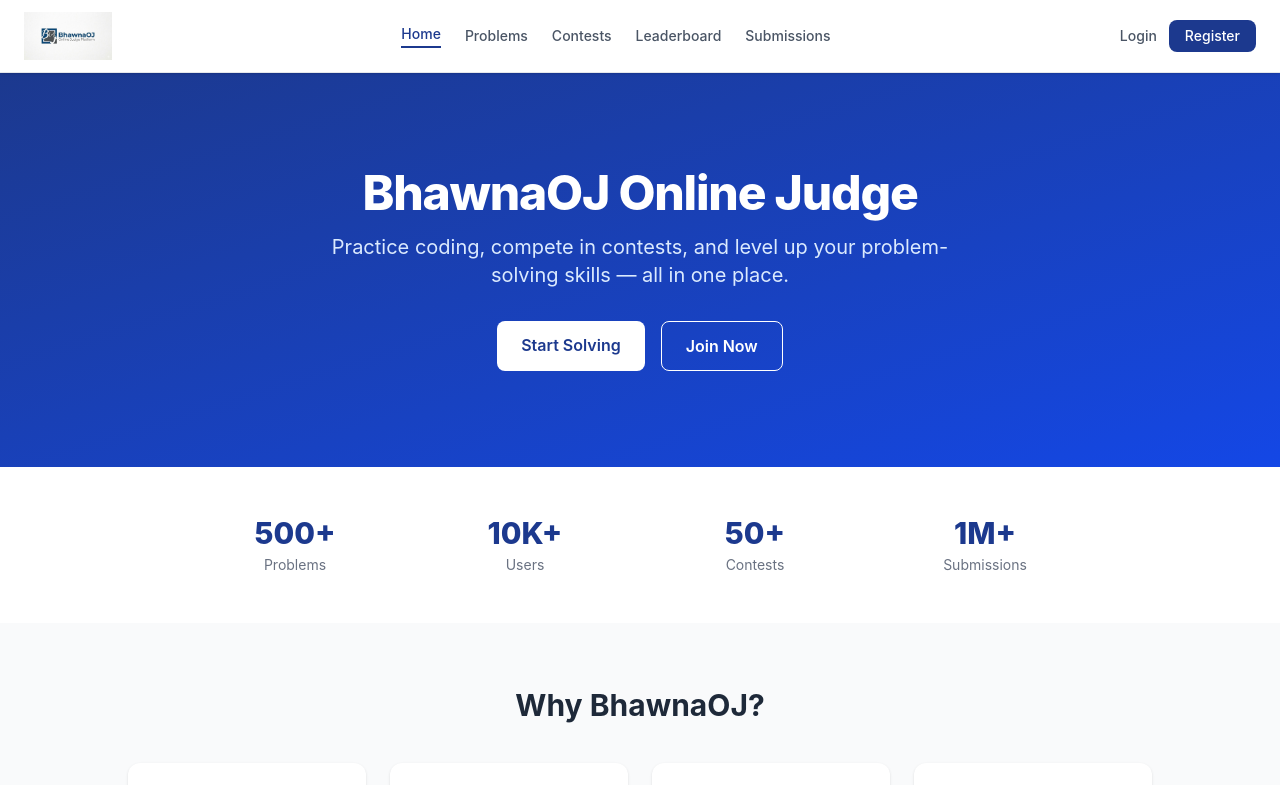
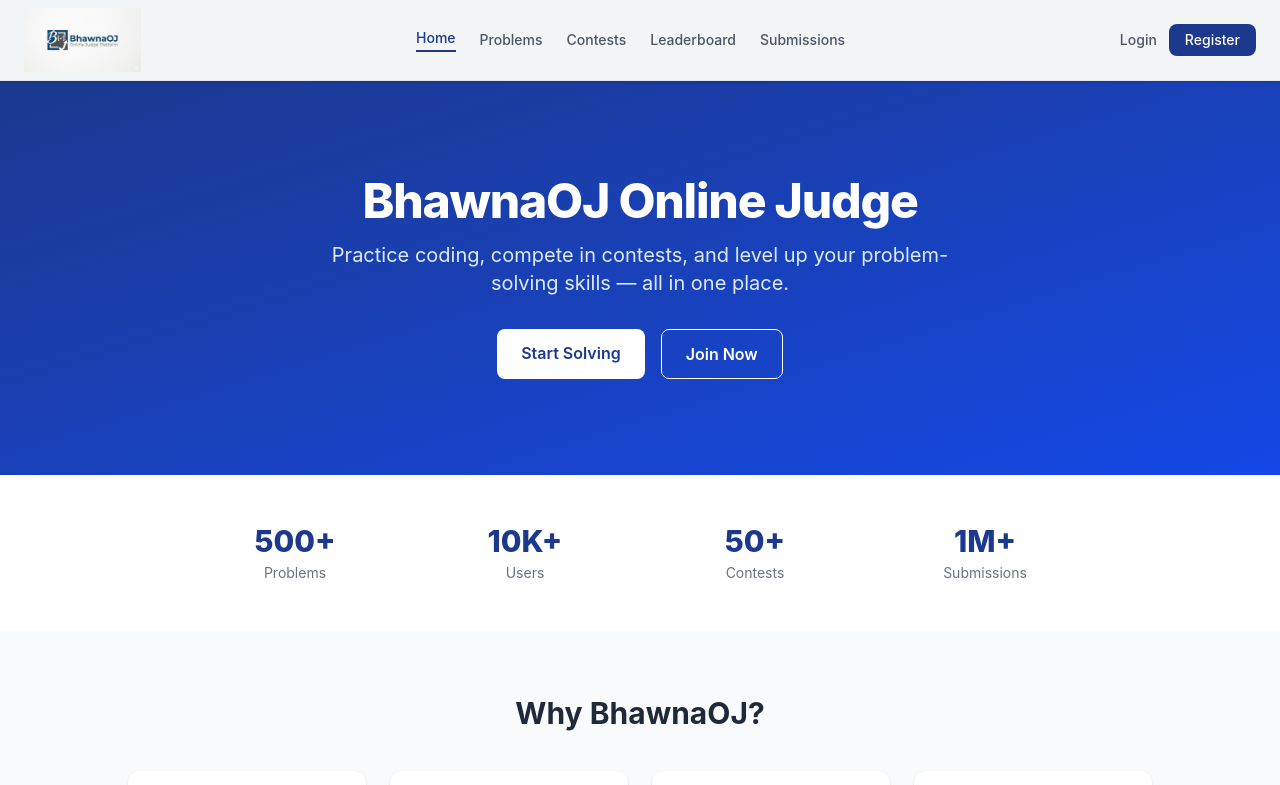
Before and after one commit to Bhawna109/OJ, a React app in the folder frontend/: page / in a window 1280 px wide. Shown: the top 785 px of the page. Built offline with nearby package versions, Linux system fonts and the light colour scheme; no server answers; the HTML template or start-up script is replaced by a standard one.

Commit message:
fix: navbar bg matches logo background

```diff
--- a/frontend/src/components/Navbar.jsx
+++ b/frontend/src/components/Navbar.jsx
@@ -20,9 +20,9 @@ export default function Navbar() {
   };
 
   return (
-    <nav className="bg-white border-b border-gray-200 px-6 py-3 flex items-center justify-between sticky top-0 z-50 shadow-sm">
+    <nav className="bg-gray-100 border-b border-gray-200 px-6 py-2 flex items-center justify-between sticky top-0 z-50 shadow-sm">
       <Link to="/">
-        <img src="/OJ.jpg" alt="BhawnaOJ" className="h-12 w-auto" />
+        <img src="/OJ.jpg" alt="BhawnaOJ" className="h-16 w-auto object-contain" />
       </Link>
 
       <div className="flex items-center gap-6">
```
